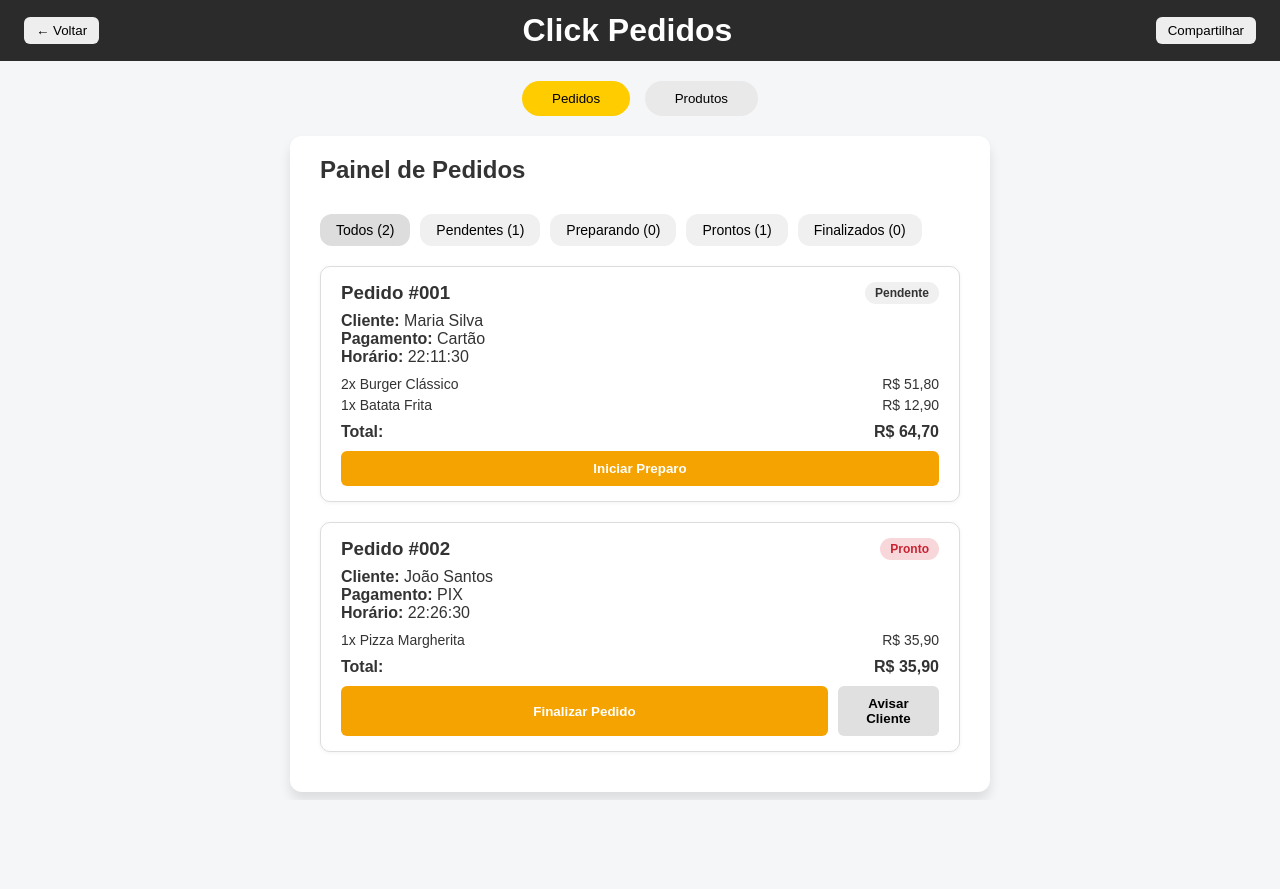
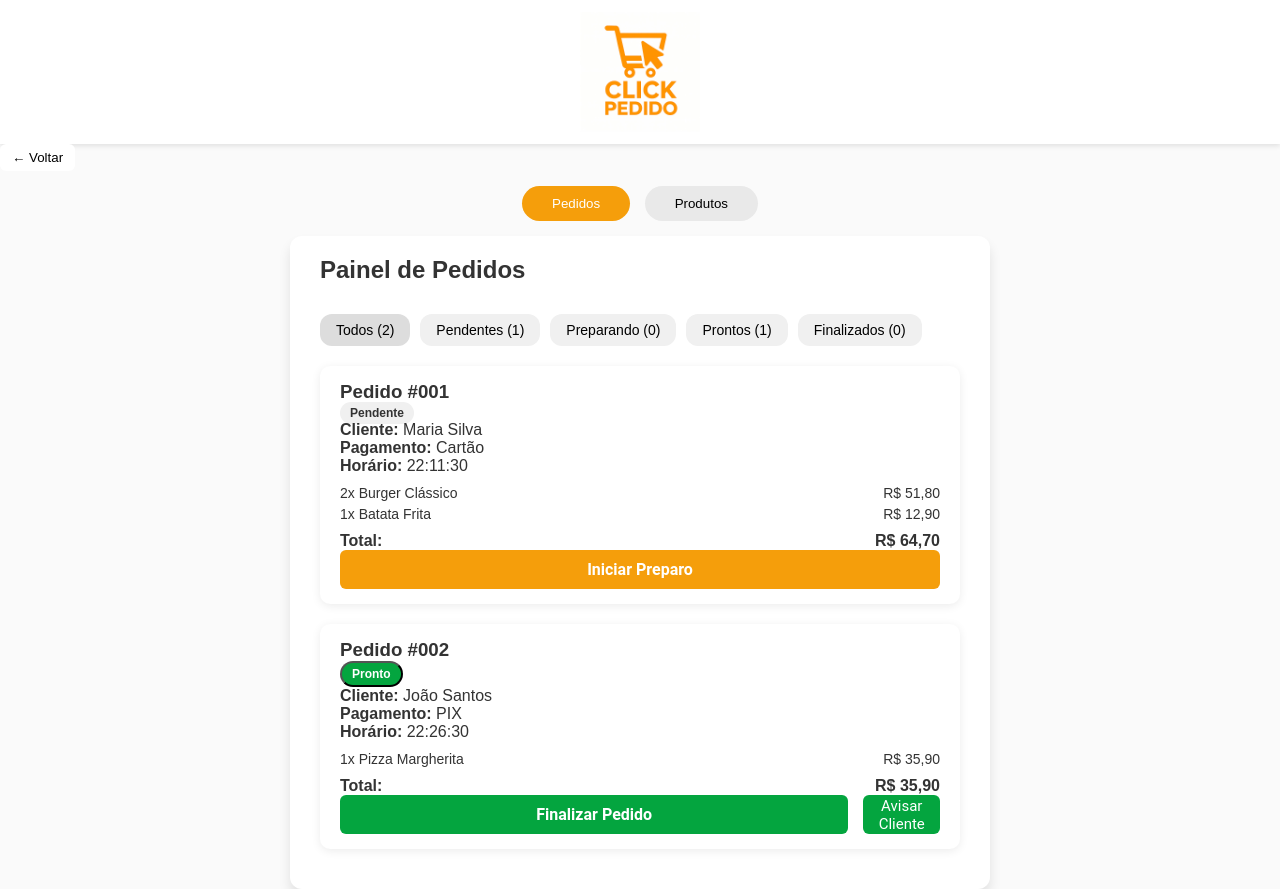
Before and after one commit to Click-Pedidos/Click-pedidos, a website: page tela_atendente/index.html in a window 1280 px wide. Before the commit the page ends 800 px from the top, so only its background shows below. Drawn offline with Linux system fonts and the light colour scheme.

Commit message:
tela_atendente

```diff
--- a/tela_atendente/index.html
+++ b/tela_atendente/index.html
@@ -7,19 +7,20 @@
   <link rel="stylesheet" href="style.css">
 </head>
 <body>
-  <header class="topo">
-    <button class="voltar">← Voltar</button>
-    <h1>Click Pedidos</h1>
-    <button class="compartilhar">Compartilhar</button>
+  <header class="logo-header">
+    <div class="img-">
+      <img width="120" height="120" src="img/img-click-pedidos.jpg" alt="logo">
+    </div>
   </header>
-
+<div class="boss">
+  <button class="voltar">← Voltar</button>
+</div>
   <nav class="menu">
     <button class="ativo">Pedidos</button>
     <button>Produtos</button>
   </nav>
 
   <main>
-
     <section class="painel">
       <h2>Painel de Pedidos</h2>
       <div class="filtros">
@@ -32,7 +33,7 @@
 
       <!-- Pedido 001 -->
       <div class="pedido">
-        <div class="cabecalho-pedido">
+        <div class="pedido-hover">
           <h3>Pedido #001</h3>
           <span class="status pendente">Pendente</span>
         </div>
@@ -53,7 +54,7 @@
       <div class="pedido">
         <div class="cabecalho-pedido">
           <h3>Pedido #002</h3>
-          <span class="status pronto">Pronto</span>
+          <button class="status pronto">Pronto</button>
         </div>
         <p><strong>Cliente:</strong> João Santos</p>
         <p><strong>Pagamento:</strong> PIX</p>
@@ -66,7 +67,7 @@
         <p class="total">Total: <span>R$ 35,90</span></p>
 
         <div class="acoes">
-          <button class="btn btn-acao">Finalizar Pedido</button>
+          <button class="btn2-acao">Finalizar Pedido</button>
           <button class="btn btn-secundario">Avisar Cliente</button>
         </div>
       </div>
--- a/tela_atendente/style.css
+++ b/tela_atendente/style.css
@@ -6,36 +6,48 @@
 }
 
 body {
-  background-color: #f5f6f7;
+  font-family: "Roboto","Segoe UI",sans-serif;
   color: #333;
+  background-color: #fafafa;
+
+
+
+
 }
-
+.img- {
+  display: flex;
+  justify-content: center;
+  align-items: center;
+  width: 100%;
+  height: 100%;
+}
 header {
-  background: #2b2b2b;
+  background: white;
   color: white;
   display: flex;
   align-items: center;
   justify-content: space-between;
   padding: 12px 24px;
+  width: 100%;
+  box-shadow: 0 2px 5px rgba(0, 0, 0, 0.1);
+
 }
 
-.voltar,
-.compartilhar {
-  background: #eee;
+.voltar{
+  background: white  ;
   border: none;
   padding: 6px 12px;
   border-radius: 6px;
   cursor: pointer;
   font-weight: 500;
 }
-
 .menu {
   text-align: center;
-  margin: 20px 0;
+  margin: 15px ;
 }
 
 .menu button {
-  background: #e9e9e9;
+  background:#e9e9e9;
   border: none;
   padding: 10px 30px;
   border-radius: 20px;
@@ -43,10 +55,9 @@ header {
   cursor: pointer;
   font-weight: 500;
 }
-
 .menu .ativo {
-  background: #ffcc00;
-  color: #000;
+  background: #f59e0b;
+  color: white;
 }
 
 main {
@@ -86,19 +97,17 @@ main {
 }
 
 .pedido {
-  background: #fff;
-  border: 1px solid #ddd;
+  background: white;
   border-radius: 10px;
   padding: 15px 20px;
   margin-bottom: 20px;
-  box-shadow: 0 1px 4px rgba(0,0,0,0.05);
+  box-shadow: 0 2px 10px rgba(0,0,0,0.08);
+  transition: transform 0.2s ease,box-shadow 0.2s ease;
 }
 
-.cabecalho-pedido {
-  display: flex;
-  justify-content: space-between;
-  align-items: center;
-  margin-bottom: 8px;
+.pedido:hover {
+  transform: translateY(-3px);
+  box-shadow: 0 4px 14px rgba(0,0,0, 0.12);
 }
 
 .status {
@@ -114,8 +123,8 @@ main {
 }
 
 .status.pronto {
-  background: #f8d7da;
-  color: #c82333;
+  background: #04a53f;
+  color: #fff;
 }
 
 ul {
@@ -130,33 +139,47 @@ ul li {
   margin-bottom: 5px;
 }
 
-.total {
+ .total {
   font-weight: bold;
   margin-top: 10px;
   display: flex;
   justify-content: space-between;
+ }
+
+.btn-acao,.btn2-acao{
+  width: 100%;
+  padding: 10px 15px;
+  border: none;
+  border-radius: 6px;
+  font-family: "roboto",sans-serif;
+  font-size: 16px;
+  font-weight: 600;
+  color: white;
+  cursor: pointer;
+  text-align: center;
+ transition: all0.3s ease;
 }
 
-.btn {
-  display: inline-block;
-  margin-top: 10px;
-  padding: 10px 15px;
-  border-radius: 6px;
-  border: none;
-  cursor: pointer;
-  font-weight: 600;
+.btn-acao{
+  background: #f59e0b;
+  color: white;
+  width: 100%;
 }
-
-.btn-acao {
-  background: #f5a300;
-  color: #fff;
+.btn2-acao{
+  background-color: #04a53f;
+  color:white;
   width: 100%;
 }
 
 .btn-secundario {
-  background: #e0e0e0;
-  color: #000;
-  margin-left: 10px;
+  background: #04a53f;
+  color: white;
+  border:none;
+  border-radius: 6px;
+  font-family:"Roboto",sans-serif;
+  font-size: 15px;
+  margin-left: 15px;
+
 }
 
 .acoes {
```
Also changed, not shown: tela_atendente/img/img-click-pedidos.jpg (added), 1 other file.
